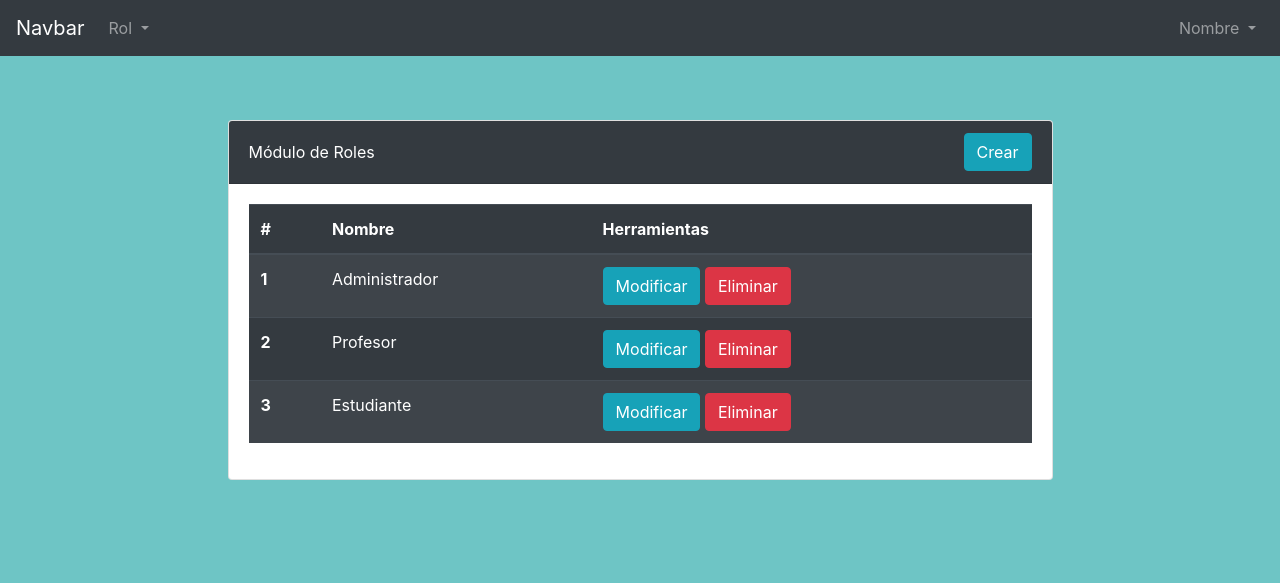
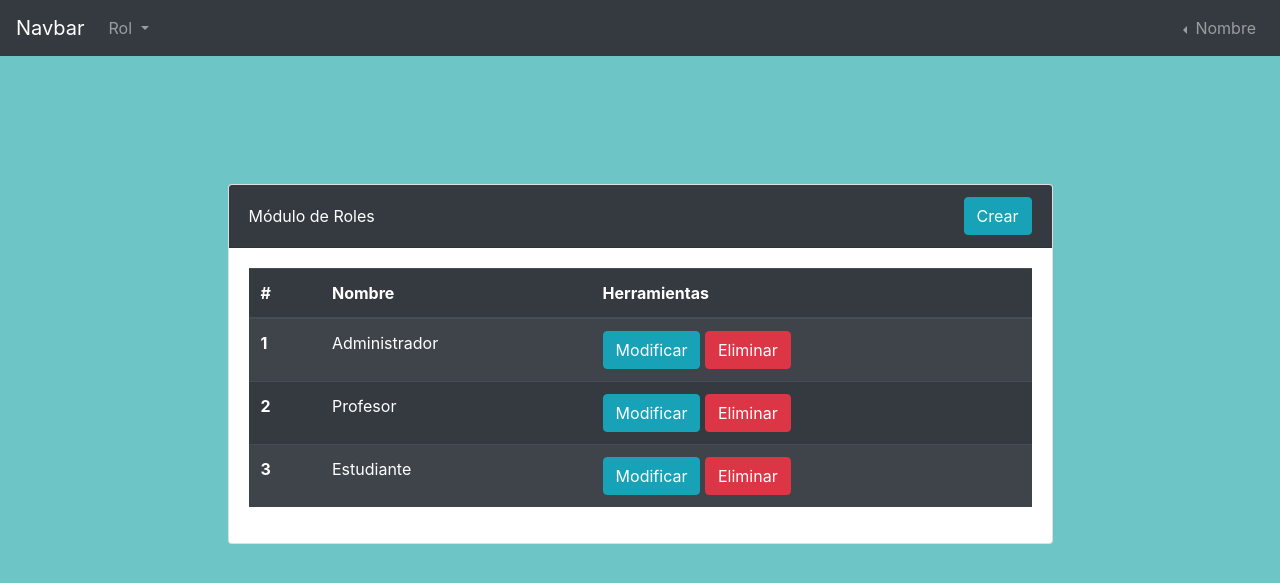
Before and after one commit to Sofia8264/Proyecto, a PHP site: page / in a window 1280 px wide. Shown: the top 583 px of the page. Run offline with PHP 8.4, Linux system fonts and the light colour scheme.

Commit message:
Modifico Despegables

```diff
--- a/CSS/Estilos.css
+++ b/CSS/Estilos.css
@@ -2,7 +2,7 @@ body{
     background-color: rgb(110, 197, 197);
 }
 .container{
-    margin-top: 5%;
+    margin-top: 10%;
 }
 .card-header{
     color: white;
--- a/Index.html
+++ b/Index.html
@@ -30,14 +30,13 @@
           </ul>
           <ul class="navbar-nav ml-auto">
             </li>
-            <li class="nav-item dropdown">
+            <li class="btn-group dropleft">
                 <a class="nav-link dropdown-toggle" href="#" id="navbarDropdown" role="button" data-toggle="dropdown" aria-haspopup="true" aria-expanded="false">
                   Nombre
                 </a>
                 <div class="dropdown-menu" aria-labelledby="navbarDropdown">
                   <a class="dropdown-item" href="#">Action</a>
                   <a class="dropdown-item" href="#">Another action</a>
-                  <div class="dropdown-divider"></div>
                   <a class="dropdown-item" href="#">Something else here</a>
                 </div>
               </li>
```
